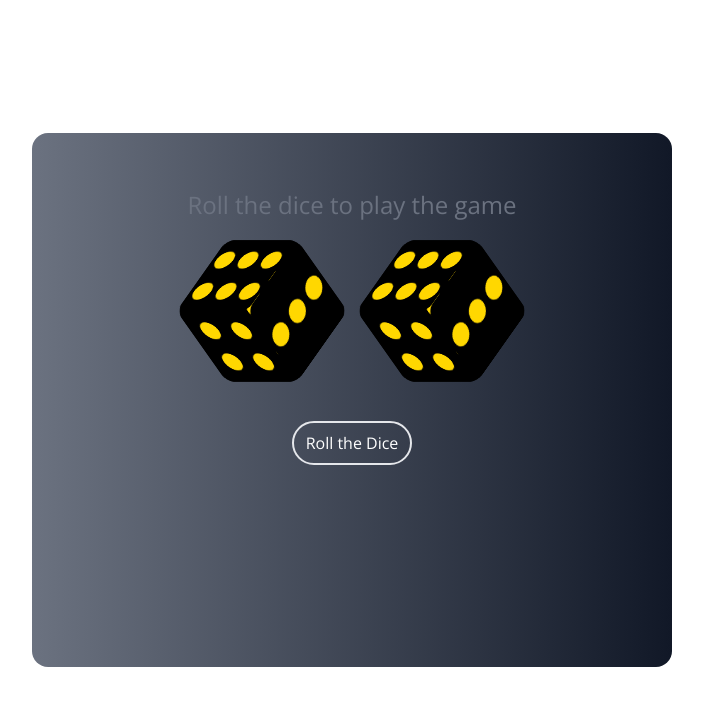
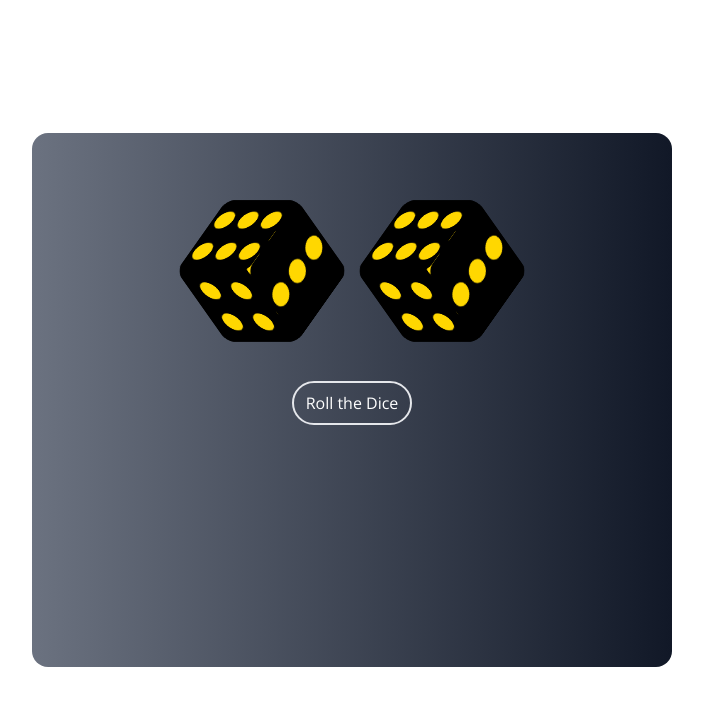
Before and after one commit to DAppProgrammer/chainlink-heckathon-lucky-seven, a Next.js app: page /components/Dice in a window 1280 px wide. Shown: the top 706 px of the page, without its empty margins (288-991 px from the left). Built offline with nearby package versions, Linux system fonts and the light colour scheme; what @thirdweb-dev/react would draw is missing.

Commit message:
Updated Dice component

```diff
--- a/pages/components/Dice.jsx
+++ b/pages/components/Dice.jsx
@@ -76,12 +76,22 @@ const Dice = () => {
   };
 
   return (
+    <>
       <div className="fixed top-0 left-0 w-full h-full flex justify-center items-center">
-      <div className="w-1/2 h-2/3 text-center text-white pt-14 bg-gradient-to-r from-gray-500 to-gray-900 rounded-2xl">
-        <div className="text-gray-500 text-2xl">
-          Roll the dice to play the game
+        <div className="w-1/2 h-2/3  text-white pt-1 bg-gradient-to-r from-gray-500 to-gray-900 rounded-2xl justify-end text-right">
+          {executed ? (
+            <button
+              onClick={() => setApproved(false)}
+              className="p-1 rounded-sm m-3 bg-red-400 text-{#44253e}"
+            >
+              X
+            </button>
+          ) : (
+            <div onClick={() => setApproved(false)} className="p-1 m-3 ">
+              &nbsp;
             </div>
-
+          )}
+          <div className="text-center items-center">
             <div className="flex justify-center gap-20 m-10">
               <div id="dice" className="dice1">
                 <div className="side one">
@@ -196,13 +206,13 @@ const Dice = () => {
                   Roll the Dice
                 </button>
               )}
-          {executed && (
-            <button onClick={() => setApproved(false)}>Play again</button>
-          )}
+
               {loading && <Loader />}
             </div>
           </div>
         </div>
+      </div>
+    </>
   );
 };
 
```
Lines whose indentation alone changed are shown as unchanged.
